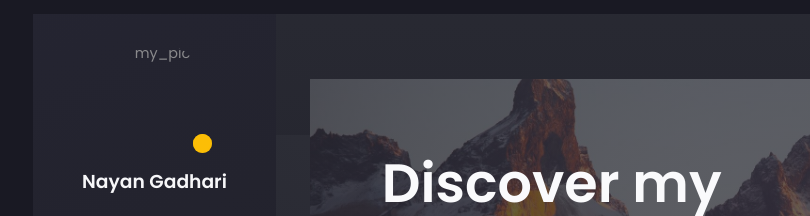
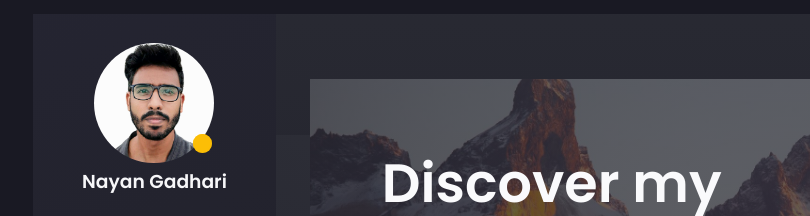
Before and after one commit to dragonfist630/my_resume, a plain HTML site: page index.html in a window 1280 px wide. Shown: the top 216 px of the page, 0-810 px from the left. Drawn offline with nearby package versions, Linux system fonts and the light colour scheme; the site is published under a folder, as on GitHub Pages, so addresses that start at the root find nothing.

Commit message:
Update index.html

```diff
--- a/index.html
+++ b/index.html
@@ -24,7 +24,7 @@
         <div class="top">
           <a href="javascript:void(0)" class="closebtn" onclick="closeNav()">&times;</a>
           <div class="imgWrapper">
-            <img id="my_pic" src="/img/n_pic-removebg-preview.png" alt="my_pic" />
+            <img id="my_pic" src="img/n_pic-removebg-preview.png" alt="my_pic" />
                 <div class="before-after"><div id="grey_bulp"></div><div id="grey_bulp_chota"></div></div>
           </div>
           <span class="my_nm">Nayan Gadhari</span> <br>
```
